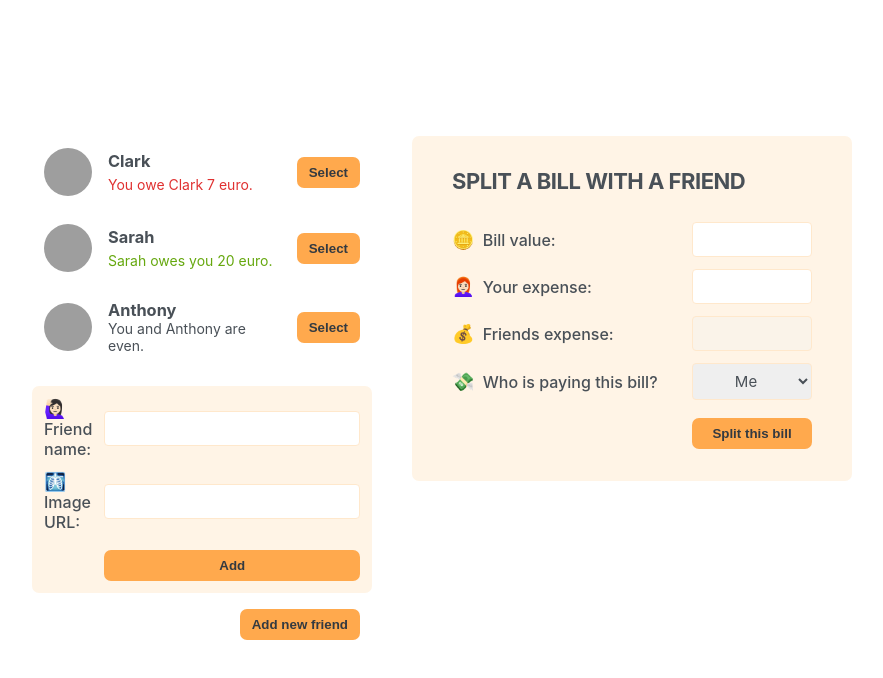
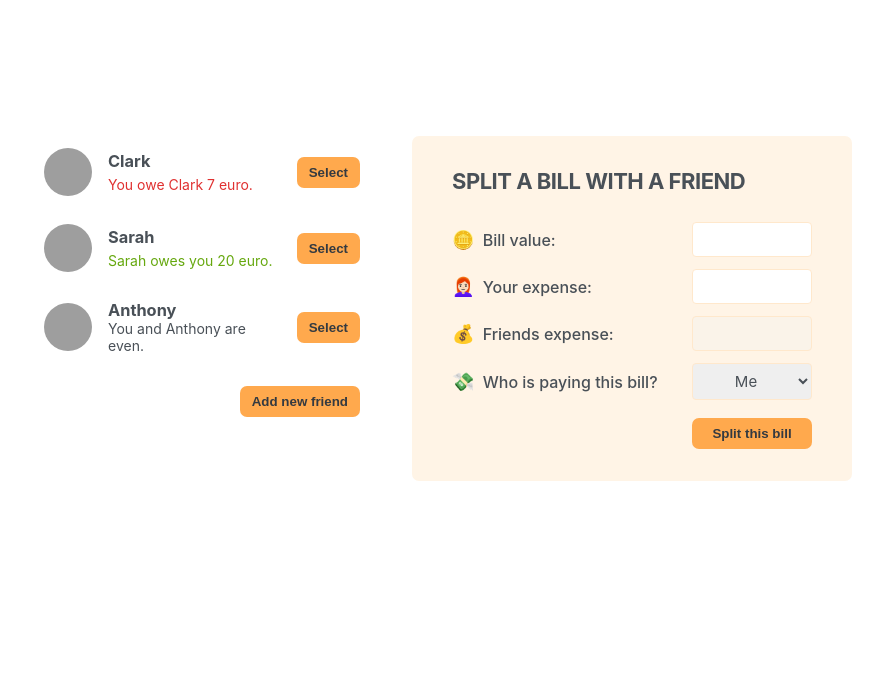
Before and after one commit to becauseidontlike/eat-n-split, a React (Create React App) app: page / in a window 1280 px wide. Shown: the top 678 px of the page, without its empty margins (198-1081 px from the left). Built offline with nearby package versions, Linux system fonts and the light colour scheme; grey boxes are pictures that could not be loaded.

Commit message:
new friend form display

```diff
--- a/src/App.js
+++ b/src/App.js
@@ -1,3 +1,5 @@
+import { useState } from "react";
+
 const initialFriends = [
   {
     id: 118836,
@@ -20,12 +22,20 @@
 ];
 
 export default function App() {
+  const [showAddFriend, setShowAddFriend] = useState(false);
+
+  function handleShowAddFriend() {
+    setShowAddFriend((show) => !show);
+  }
+
   return (
     <div className="app">
       <div className="sidebar">
         <FriendsList />
-        <FormAddFriend />
-        <Button>Add new friend</Button>
+        {showAddFriend && <FormAddFriend />}
+        <Button onClick={handleShowAddFriend}>
+          {showAddFriend ? "Close" : "Add new friend"}
+        </Button>
       </div>
       <FormSplitBill />
     </div>
@@ -65,8 +75,12 @@
   );
 }
 
-function Button({ children }) {
-  return <button className="button">{children}</button>;
+function Button({ children, onClick }) {
+  return (
+    <button className="button" onClick={onClick}>
+      {children}
+    </button>
+  );
 }
 
 function FormAddFriend() {
```
